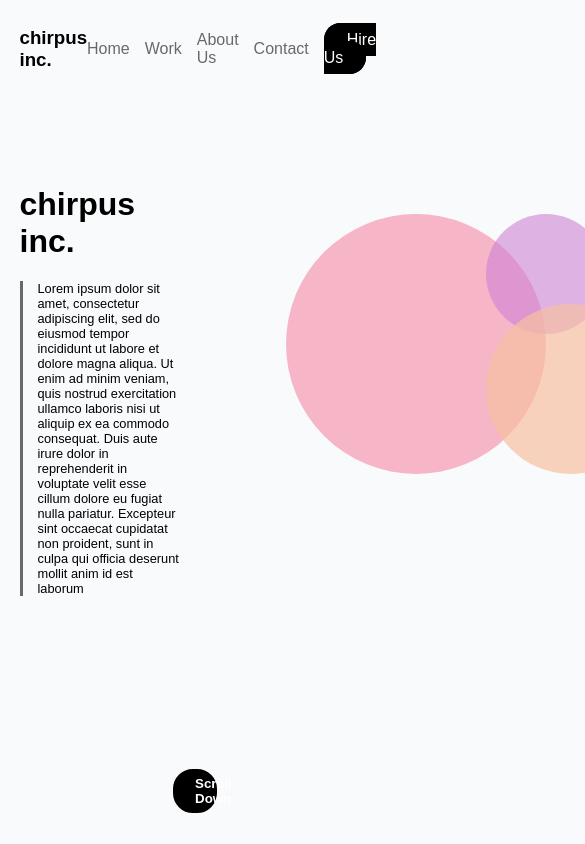
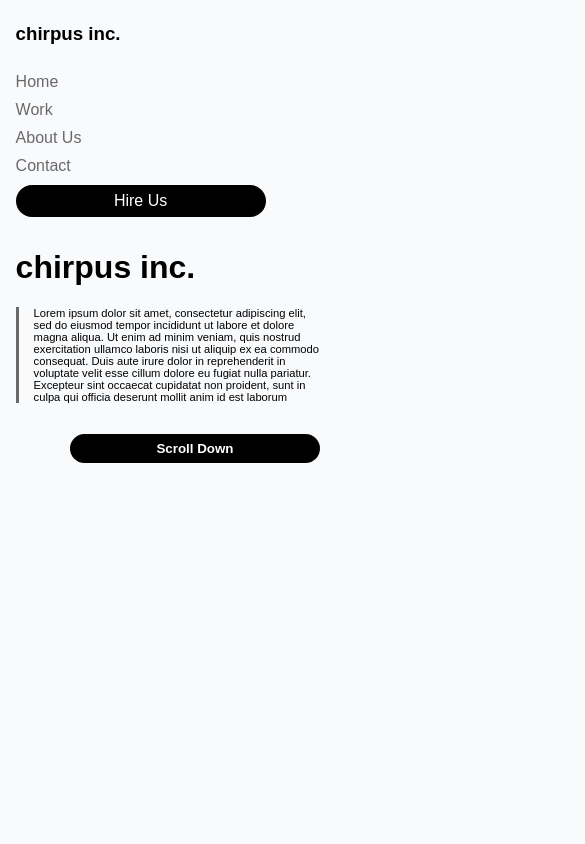
Before and after one commit to dfili8/HTML-CSS-Lab-Part1, a plain HTML site: page index.html in a window 390 px wide. Shown: the top 844 px of the page, 585 px wide, since content can reach past the window. Drawn offline with Linux system fonts and the light colour scheme.

Commit message:
HTML/CSS Lab Part 2

```diff
--- a/index.css
+++ b/index.css
@@ -15,26 +15,14 @@ main {
 
 .menu {
     display: flex;
-    justify-content: end;
     align-items: center;
-}
-
-.menu > div {
-    margin-right: 15px;
-}
-
-span {
-    background-color: #000;
-    color:white;
-    border: 3px solid #000;
-    border-radius: 20px;
-    padding: 5px 20px;
 }
 
 .content {
     margin-top:75px;
     width:95%;
     display: flex;
+    flex-wrap: wrap;
 }
 
 .text {
@@ -42,12 +30,15 @@ span {
     flex: 1;
 }
 
+span {
+    font-size: 1rem;
+    font-weight: normal;
+}
+
 .circles {
     position: relative;
     flex: 1;
-    justify-content: center;
 }
-
 
 .pink {
     position: absolute;
@@ -79,16 +70,17 @@ span {
 a {
     text-decoration: none;
     color:#69696a;
+    margin-right: 15px;
 }
 
 button {
-    width: 10%;
+    width: 125px;
     color:white;
     font-weight: bold;
     background-color: #000;
     border: 2px #000 solid;
     border-radius: 20px;
-    padding: 5px 20px 5px 20px;
+    padding: 5px 20px;
 }
 
 .butn {
@@ -103,3 +95,45 @@ p {
     font-size:0.8rem;
     width: 85%;
 }
+
+@media only screen and (max-width: 768px) {
+    .content {
+        flex-direction: column;
+        margin-top:10px;
+    }
+
+    .circles {
+        display: none;
+    }
+
+    .header {
+        flex-direction: column;
+    }
+
+    .menu {
+        flex-direction: column;
+        align-items: flex-start;
+        width: 100%;
+    }
+
+    a {
+        margin-top:10px;
+        margin-right:0px;
+    }
+
+    .butn {
+        margin-top:10px;
+    }
+
+    p {
+        font-size:0.7rem;
+    }
+
+    main {
+        padding: 1% 4%;
+    }
+
+    button {
+        width:250px;
+    }
+}
--- a/index.html
+++ b/index.html
@@ -14,11 +14,11 @@
                 <h3>chirpus inc.</h3>
             </div>
             <div class="menu">
-                <div><a href="#">Home</a></div>
-                <div><a href="#">Work</a></div>
-                <div><a href="#">About Us</a></div>
-                <div><a href="#">Contact</a></div>
-                <div><a href="#"><span>Hire Us</span></a></div>
+                <a href="#">Home</a>
+                <a href="#">Work</a>
+                <a href="#">About Us</a>
+                <a href="#">Contact</a>
+                <a href="#"><button type="button"><span>Hire Us</span></button></a>
             </div>
         </div>
         <div class="content">
@@ -40,7 +40,7 @@
         </div>
 
         <div class="butn">
-            <button type="button">Scroll Down</button>
+            <a href="#"><button type="button">Scroll Down</button></a>
         </div>
     </main>
 </body>
```
